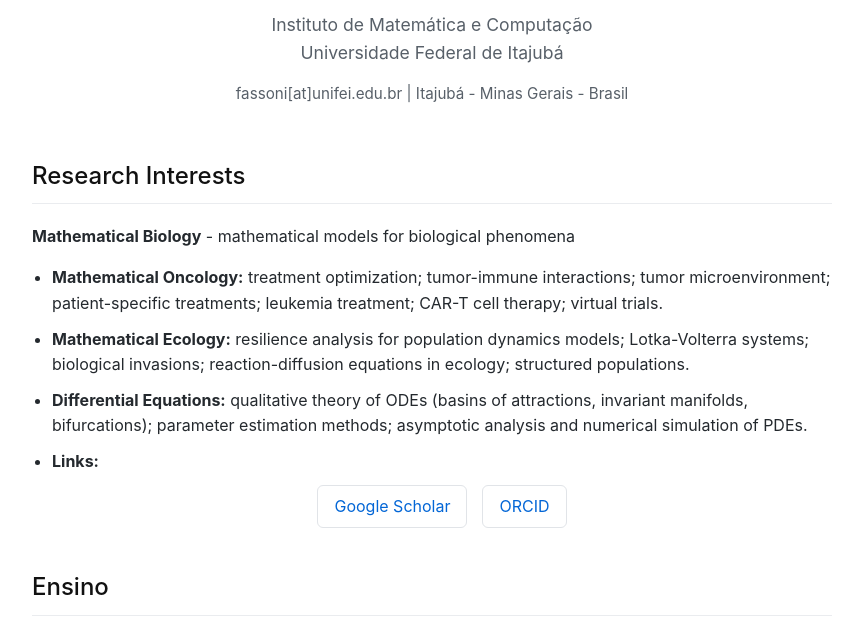
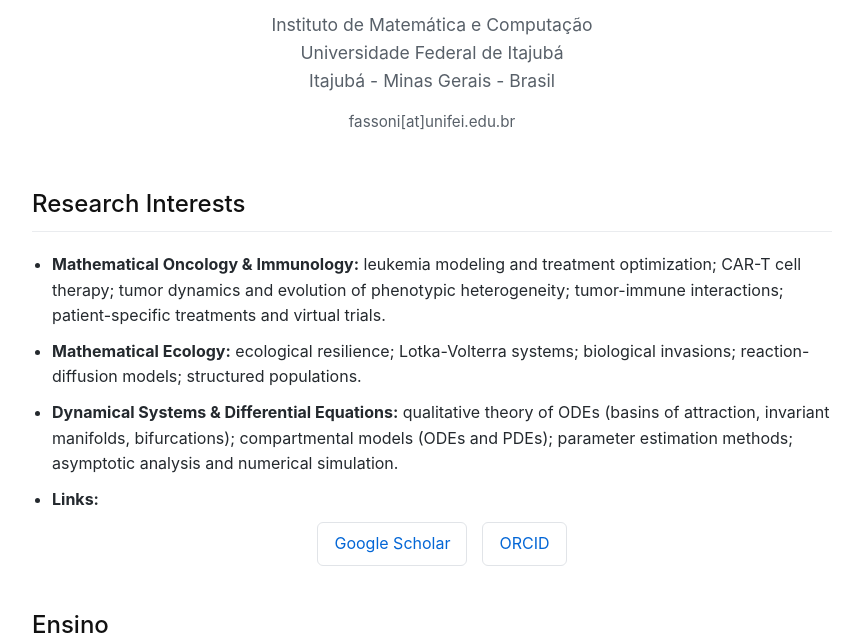
Before and after one commit to arturfassoni/arturfassoni.github.io, a plain HTML site: page index.html in a window 1280 px wide. Shown: the part 145-778 px from the top of the page, without its empty margins (208-1071 px from the left). Drawn offline with Linux system fonts and the light colour scheme.

Commit message:
Revise header and research interests sections
Updated contact information and research interests.

```diff
--- a/index.html
+++ b/index.html
@@ -90,17 +90,16 @@
 
     <header>
         <h1>Prof. Artur Fassoni</h1>
-        <p class="subtitle">Instituto de Matemática e Computação <br> Universidade Federal de Itajubá</p>
-        <p class="contact">fassoni[at]unifei.edu.br | Itajubá - Minas Gerais - Brasil</p>
+        <p class="subtitle">Instituto de Matemática e Computação <br> Universidade Federal de Itajubá <br> Itajubá - Minas Gerais - Brasil</p>
+        <p class="contact">fassoni[at]unifei.edu.br</p>
     </header>
 
     <section>
         <h2>Research Interests</h2>
-        <p><strong>Mathematical Biology</strong> - mathematical models for biological phenomena</p>
         <ul>
-            <li><strong>Mathematical Oncology:</strong> treatment optimization; tumor-immune interactions; tumor microenvironment; patient-specific treatments; leukemia treatment; CAR-T cell therapy; virtual trials.</li>
-            <li><strong>Mathematical Ecology:</strong> resilience analysis for population dynamics models; Lotka-Volterra systems; biological invasions; reaction-diffusion equations in ecology; structured populations.</li>
-            <li><strong>Differential Equations:</strong> qualitative theory of ODEs (basins of attractions, invariant manifolds, bifurcations); parameter estimation methods; asymptotic analysis and numerical simulation of PDEs.</li>
+            <li><strong>Mathematical Oncology & Immunology:</strong> leukemia modeling and treatment optimization; CAR-T cell therapy; tumor dynamics and evolution of phenotypic heterogeneity; tumor-immune interactions; patient-specific treatments and virtual trials.</li>
+            <li><strong>Mathematical Ecology:</strong> ecological resilience; Lotka-Volterra systems; biological invasions; reaction-diffusion models; structured populations.</li>
+            <li><strong>Dynamical Systems & Differential Equations:</strong> qualitative theory of ODEs (basins of attraction, invariant manifolds, bifurcations); compartmental models (ODEs and PDEs); parameter estimation methods; asymptotic analysis and numerical simulation.</li>
             <li><strong>Links:</strong></li>
                 <div class="buttons-container">
                 <a href="https://scholar.google.com.br/citations?hl=en&user=xXHct-AAAAAJ" target="_blank" class="btn">Google Scholar</a>
@@ -111,7 +110,7 @@
 
     <section>
         <h2>Ensino</h2>
-        <p>Conteúdos didáticos e materiais de estudo:</p>
+        <h3>Notas de Aula:</h3>
         <ul>
             <li><a href="https://sites.google.com/site/calculo3unifei/" target="_blank">Curso online de Cálculo III - Integrais Múltiplas, Integrais de Linha, Cálculo Vetorial em R2 e R3</a>: Vídeo-aulas, resumos de teoria, esquemas, exemplos resolvidos e exercícios propostos.</li>
             <li><a href="https://arturfassoni.github.io/mat034" target="_blank">Matemática Computacional com Python</li>
```
